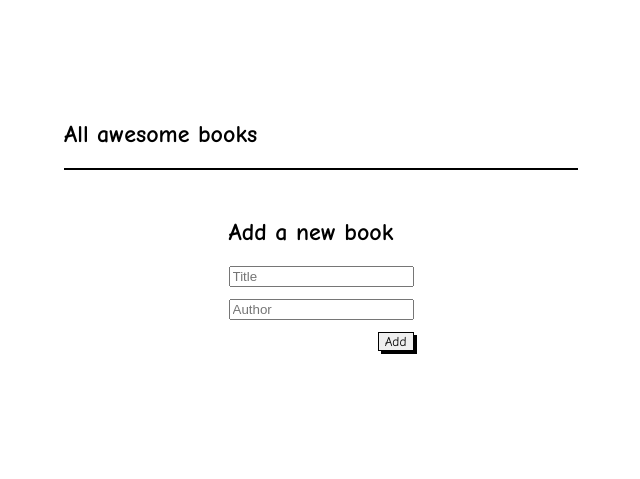
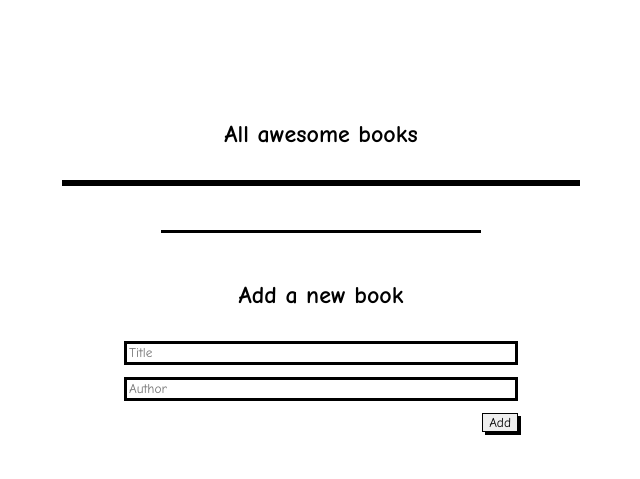
Before and after one commit to Camilovelag/Awesome_books, a plain HTML site: page Index.html in a window 1280 px wide. Shown: the whole page, without its empty margins (319-959 px from the left). Drawn offline with Linux system fonts and the light colour scheme.

Commit message:
Update styles.css

```diff
--- a/Index.html
+++ b/Index.html
@@ -10,14 +10,15 @@
     <title>Awesome books</title>
 </head>
 <body>
-<section class="books-section">
+<section class="books-section container">
     <h1>All awesome books</h1>
     <div class="books">
     </div>
+    <div class="div-line"></div>
 </section>
-<section class="add-books">
+<section class="add-books container">
     <h2>Add a new book</h2>
-    <form>
+    <form class="container">
         <input type="text" name="title" id="title" placeholder="Title" required>
         <input type="text" name="author" id="author" placeholder="Author" required>
         <button type="button" class="add-btn">Add</button>
--- a/styles.css
+++ b/styles.css
@@ -10,14 +10,15 @@ body {
   font-family: "Comic Sans MS", "Comic Sans", cursive;
 }
 
-.add-books > form {
+.container {
   display: flex;
   flex-direction: column;
+  align-items: center;
   gap: 0.75rem;
 }
 
 .books {
-  border: 1px solid rgb(0, 0, 0);
+  border: 3px solid rgb(0, 0, 0);
   width: 40vw;
 }
 
@@ -55,3 +56,19 @@ button {
 .add-btn {
   margin-left: auto;
 }
+
+.div-line {
+  display: flex;
+  justify-content: center;
+  align-items: center;
+  margin-top: 2rem;
+  width: 25vw;
+  border-bottom: 3px solid rgb(0, 0, 0);
+}
+
+input {
+  width: 30vw;
+  height: 1rem;
+  border: 3px solid rgb(0, 0, 0);
+  font-family: "Comic Sans MS", "Comic Sans", cursive;
+}
```
